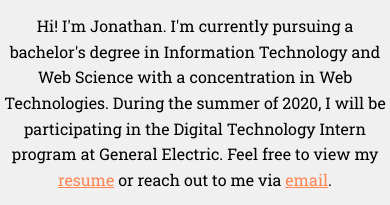
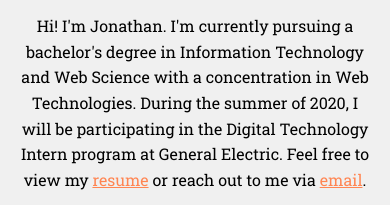
Before and after one commit to JonathanWong592/Personal-Website, a plain HTML site: page index.html in a window 390 px wide. Shown: the part 330-535 px from the top of the page. Drawn offline with Linux system fonts and the light colour scheme; some packages are replaced by stand-ins of ours; a script that the page names is missing.

Commit message:
Fixed mobile width issues

```diff
--- a/styles.css
+++ b/styles.css
@@ -22,6 +22,7 @@ body {
 }
 
 .navbar {
+
     position: fixed;
     text-align: center;
     top: 0;
@@ -202,17 +203,11 @@ a{
     transition-delay: 0.2s
 }
 
-/* .text{
-    margin-right: 3vw;
-    margin-left: -5vw;
-} */
 
 .content .inner-content .text .proj-header{
     font-size: x-large;
     align-items: center;
     font-weight: bold;
-    /* width: 30vw; */
-
     height: 10vh;
     text-align: center;
 }
@@ -231,6 +226,10 @@ a{
         font-size: 1rem;
     }
 
+    #home h2, p{
+        width: 90%;
+    }
+
     .navbar ul li {
         margin: 0 .1rem;
         padding-top: .9rem;
@@ -244,16 +243,15 @@ a{
         width: 45%;
     }
 
-    .content{
+    /* .content{
         position: relative;
         width: 55%;
         overflow: hidden;
-    }
+    } */
 
     .container .cards .inner-card .project-name{
         font-size: 4.3vw;
     }
-
 
 
     .content .inner-content{
```
